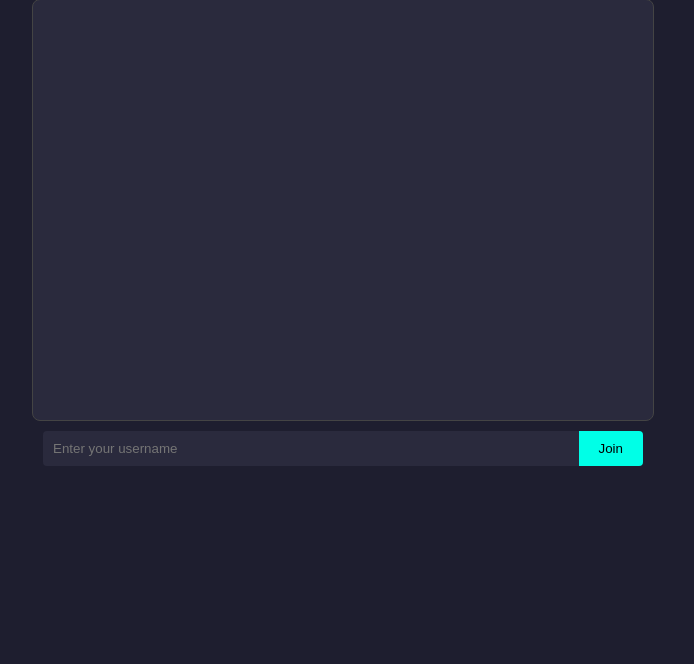
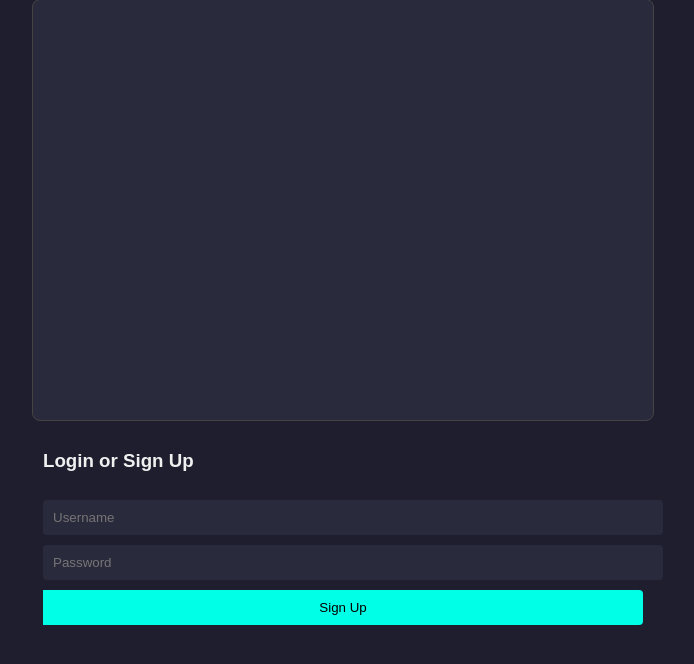
Before and after one commit to 340234-spec/chatapppull, a Flask app: page / in a window 1280 px wide. Shown: the part 69-733 px from the top of the page, without its empty margins (297-991 px from the left). Run offline with Flask 3, Linux system fonts and the light colour scheme; some libraries are stand-ins or nearby versions.

Commit message:
first commit

```diff
--- a/templates/chat.html
+++ b/templates/chat.html
@@ -45,8 +45,7 @@
       max-width: 600px;
     }
 
-    #username-area input,
-    #chat-area input {
+    input {
       flex: 1;
       padding: 10px;
       border: none;
@@ -67,16 +66,54 @@
     button:hover {
       background: #00cbbf;
     }
+
+    #auth-area {
+      width: 90%;
+      max-width: 600px;
+      margin-bottom: 20px;
+    }
+
+    #manual-signup input {
+      margin-top: 10px;
+      width: 100%;
+      padding: 10px;
+      background: #2a2a3d;
+      color: #fff;
+      border: none;
+      border-radius: 4px;
+    }
+
+    #manual-signup button {
+      margin-top: 10px;
+      width: 100%;
+    }
   </style>
+
   <script src="https://cdn.socket.io/4.3.2/socket.io.min.js"></script>
+  <script src="https://accounts.google.com/gsi/client" async defer></script>
+  <script src="https://cdn.jsdelivr.net/npm/jwt-decode/build/jwt-decode.min.js"></script>
 </head>
 <body>
   <h2>💬 Chat Room</h2>
   <div id="chat-box"></div>
 
-  <div id="username-area" class="input-area">
-    <input id="username" type="text" placeholder="Enter your username">
-    <button onclick="setUsername()">Join</button>
+  <div id="auth-area">
+    <h3>Login or Sign Up</h3>
+
+    <!-- Google Sign-In -->
+    <div id="g_id_onload"
+         data-client_id="1011927387913-iuaom6p156jlc026ujnfd3ctkeh6o3re.apps.googleusercontent.com"
+         data-callback="handleGoogleLogin"
+         data-auto_prompt="false">
+    </div>
+    <div class="g_id_signin" data-type="standard"></div>
+
+    <!-- Manual Signup -->
+    <div id="manual-signup">
+      <input id="manual-username" type="text" placeholder="Username">
+      <input id="manual-password" type="password" placeholder="Password">
+      <button onclick="manualLogin()">Sign Up</button>
+    </div>
   </div>
 
   <div id="chat-area" class="input-area" style="display:none;">
@@ -96,15 +133,25 @@
       document.getElementById('chat-box').scrollTop = document.getElementById('chat-box').scrollHeight;
     });
 
-    function setUsername() {
-      var usernameInput = document.getElementById('username');
-      var username = usernameInput.value.trim();
-      if (username !== '') {
+    function handleGoogleLogin(response) {
+      const decoded = jwt_decode(response.credential);
+      currentUser = decoded.name || decoded.email;
+      startChat();
+    }
+
+    function manualLogin() {
+      const username = document.getElementById('manual-username').value.trim();
+      const password = document.getElementById('manual-password').value.trim();
+      if (username && password) {
         currentUser = username;
-        document.getElementById('username-area').style.display = 'none';
-        document.getElementById('chat-area').style.display = 'flex';
-        socket.emit('message', { username: currentUser, text: 'joined the chat!' });
+        startChat();
       }
+    }
+
+    function startChat() {
+      document.getElementById('auth-area').style.display = 'none';
+      document.getElementById('chat-area').style.display = 'flex';
+      socket.emit('message', { username: currentUser, text: 'joined the chat!' });
     }
 
     function sendMessage() {
```
